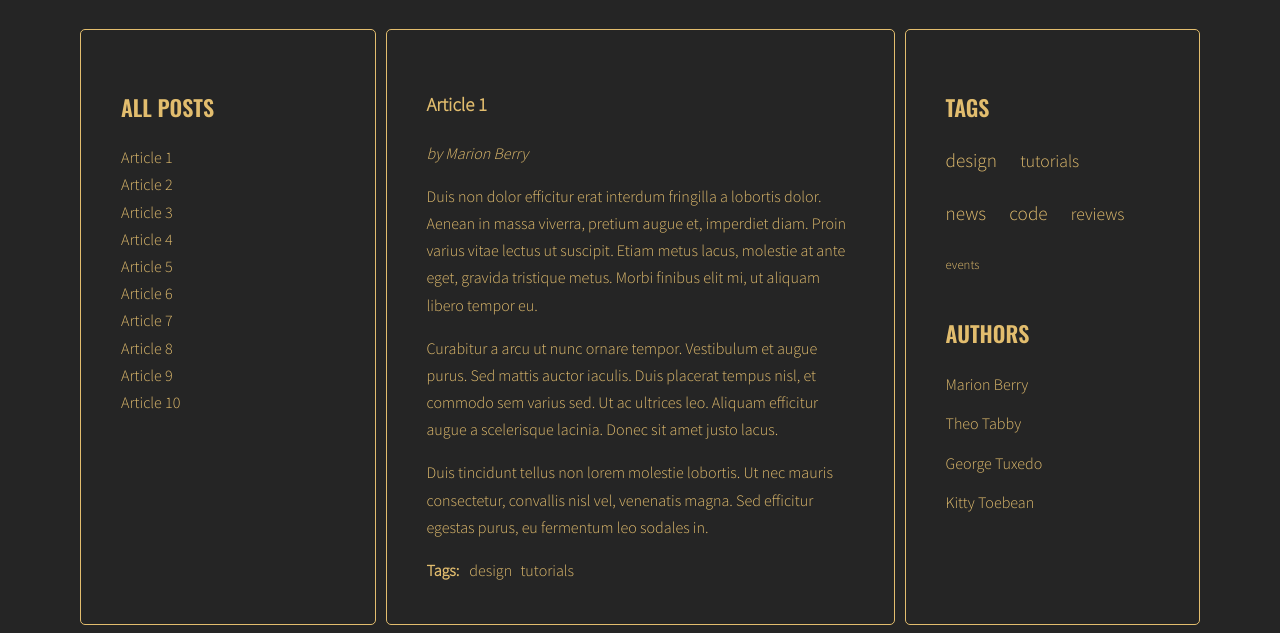
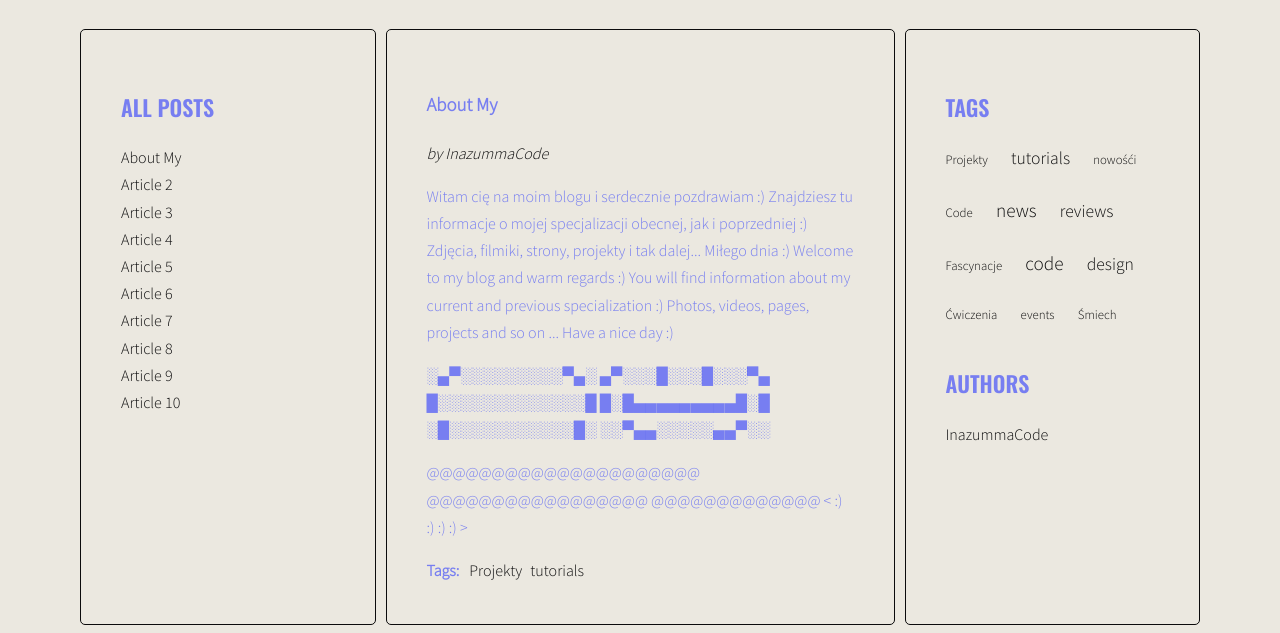
Before and after one commit to inazuma-code33/javascript-blogJS, a website: page index.html in a window 1280 px wide. Shown: the part 214-847 px from the top of the page. Drawn offline with nearby package versions, Linux system fonts and the light colour scheme.

Commit message:
Final Works

```diff
--- a/index.html
+++ b/index.html
@@ -9,37 +9,43 @@
   <body>
     <div class="blog">
       <div class="container">
-        <h1 class="logo">My blog</h1>
+        <h1 class="logo">My about learning Blog</h1>
         <main class="wrapper">
           <aside class="sidebar">
             <h2 class="section-title">All posts</h2>
             <ul class="list titles"></ul>
           </aside>
           <section class="posts">
-            <article class="post active" id="article-1" data-tags="design tutorials" data-author="Marion Berry">
-              <h3 class="post-title">Article 1</h3>
+            <article class="post active" id="article-1" data-tags="Projekty tutorials" data-author="InazummaCode">
+              <h3 class="post-title">About My</h3>
               <p class="post-author"></p>
               <div class="post-content">
                 <p>
-                  Duis non dolor efficitur erat interdum fringilla a lobortis
-                  dolor. Aenean in massa viverra, pretium augue et, imperdiet
-                  diam. Proin varius vitae lectus ut suscipit. Etiam metus
-                  lacus, molestie at ante eget, gravida tristique metus. Morbi
-                  finibus elit mi, ut aliquam libero tempor eu.
+                  Witam cię na moim blogu i serdecznie pozdrawiam :)
+                  Znajdziesz tu informacje o mojej specjalizacji obecnej, jak i poprzedniej :)
+                  Zdjęcia, filmiki, strony, projekty i tak dalej...
+                  Miłego dnia :)
+
+                  Welcome to my blog and warm regards :)
+                  You will find information about my current and previous specialization :)
+                  Photos, videos, pages, projects and so on ...
+                  Have a nice day :)
                 </p>
 
                 <p>
-                  Curabitur a arcu ut nunc ornare tempor. Vestibulum et augue
-                  purus. Sed mattis auctor iaculis. Duis placerat tempus nisl,
-                  et commodo sem varius sed. Ut ac ultrices leo. Aliquam
-                  efficitur augue a scelerisque lacinia. Donec sit amet justo
-                  lacus.
+                  ░▄▀░░░░░░░░░▀▄░
+                  ▄▀░░░█░░░█░░░▀▄
+                  █░░░░░░░░░░░░░█
+                  █░█▄▄▄▄▄▄▄▄▄█░█
+                  ░█░░░░░░░░░░░█░
+                  ░░▀▄▄░░░░░▄▄▀░░
                 </p>
 
                 <p>
-                  Duis tincidunt tellus non lorem molestie lobortis. Ut nec
-                  mauris consectetur, convallis nisl vel, venenatis magna. Sed
-                  efficitur egestas purus, eu fermentum leo sodales in.
+                  @@@@@@@@@@@@@@@@@@@@@
+                    @@@@@@@@@@@@@@@@@
+                      @@@@@@@@@@@@@
+                      < :) :) :) :) >
                 </p>
               </div>
               <div class="post-tags">
@@ -47,7 +53,7 @@
                 <ul class="list list-horizontal"></ul>
               </div>
             </article>
-            <article class="post" id="article-2" data-tags="news code" data-author="Theo Tabby">
+            <article class="post" id="article-2" data-tags="nowośći Code" data-author="InazummaCode">
               <h3 class="post-title">Article 2</h3>
               <p class="post-author"></p>
               <div class="post-content">
@@ -79,7 +85,7 @@
                 <ul class="list list-horizontal"></ul>
               </div>
             </article>
-            <article class="post" id="article-3" data-tags="news reviews design" data-author="George Tuxedo">
+            <article class="post" id="article-3" data-tags="news reviews Fascynacje" data-author="InazummaCode">
               <h3 class="post-title">Article 3</h3>
               <p class="post-author"></p>
               <div class="post-content">
@@ -106,7 +112,7 @@
                 <ul class="list list-horizontal"></ul>
               </div>
             </article>
-            <article class="post" id="article-4" data-tags="code design tutorials" data-author="Kitty Toebean">
+            <article class="post" id="article-4" data-tags="code design Ćwiczenia" data-author="InazummaCode">
               <h3 class="post-title">Article 4</h3>
               <p class="post-author"></p>
               <div class="post-content">
@@ -135,7 +141,7 @@
                 <ul class="list list-horizontal"></ul>
               </div>
             </article>
-            <article class="post" id="article-5" data-tags="design reviews" data-author="Marion Berry">
+            <article class="post" id="article-5" data-tags="design reviews" data-author="InazummaCode">
               <h3 class="post-title">Article 5</h3>
               <p class="post-author"></p>
               <div class="post-content">
@@ -163,7 +169,7 @@
                 <ul class="list list-horizontal"></ul>
               </div>
             </article>
-            <article class="post" id="article-6" data-tags="reviews code" data-author="George Tuxedo">
+            <article class="post" id="article-6" data-tags="reviews code" data-author="InazummaCode">
               <h3 class="post-title">Article 6</h3>
               <p class="post-author"></p>
               <div class="post-content">
@@ -193,7 +199,7 @@
                 <ul class="list list-horizontal"></ul>
               </div>
             </article>
-            <article class="post" id="article-7" data-tags="code events news" data-author="Kitty Toebean">
+            <article class="post" id="article-7" data-tags="code events news" data-author="InazummaCode">
               <h3 class="post-title">Article 7</h3>
               <p class="post-author"></p>
               <div class="post-content">
@@ -222,7 +228,7 @@
                 <ul class="list list-horizontal"></ul>
               </div>
             </article>
-            <article class="post" id="article-8" data-tags="news code design tutorials" data-author="Theo Tabby">
+            <article class="post" id="article-8" data-tags="news code design tutorials" data-author="InazummaCode">
               <h3 class="post-title">Article 8</h3>
               <p class="post-author"></p>
               <div class="post-content">
@@ -252,7 +258,7 @@
                 <ul class="list list-horizontal"></ul>
               </div>
             </article>
-            <article class="post" id="article-9" data-tags="news reviews tutorials" data-author="Marion Berry">
+            <article class="post" id="article-9" data-tags="news reviews tutorials" data-author="InazummaCode">
               <h3 class="post-title">Article 9</h3>
               <p class="post-author"></p>
               <div class="post-content">
@@ -283,7 +289,7 @@
                 <ul class="list list-horizontal"></ul>
               </div>
             </article>
-            <article class="post" id="article-10" data-tags="code tutorials design news reviews" data-author="George Tuxedo">
+            <article class="post" id="article-10" data-tags="code tutorials design news Śmiech" data-author="InazummaCode">
               <h3 class="post-title">Article 10</h3>
               <p class="post-author"></p>
               <div class="post-content">
--- a/sass/style.scss
+++ b/sass/style.scss
@@ -10,8 +10,8 @@
 }
 /* Variables */
 
-$color-light: rgb(226, 189, 110);
-$color-dark: rgba(0, 0, 0, 0.856);
+$color-light: rgba(235, 20, 20, 0.336);
+$color-dark: rgba(165, 217, 247, 0.048);
 
 $font-logo: "Sacramento", cursive;
 $font-header: "Oswald", sans-serif;
```
Also changed, not shown: js/script.js (+4 -4 lines), README.md, css/style.css, 1 other file.
